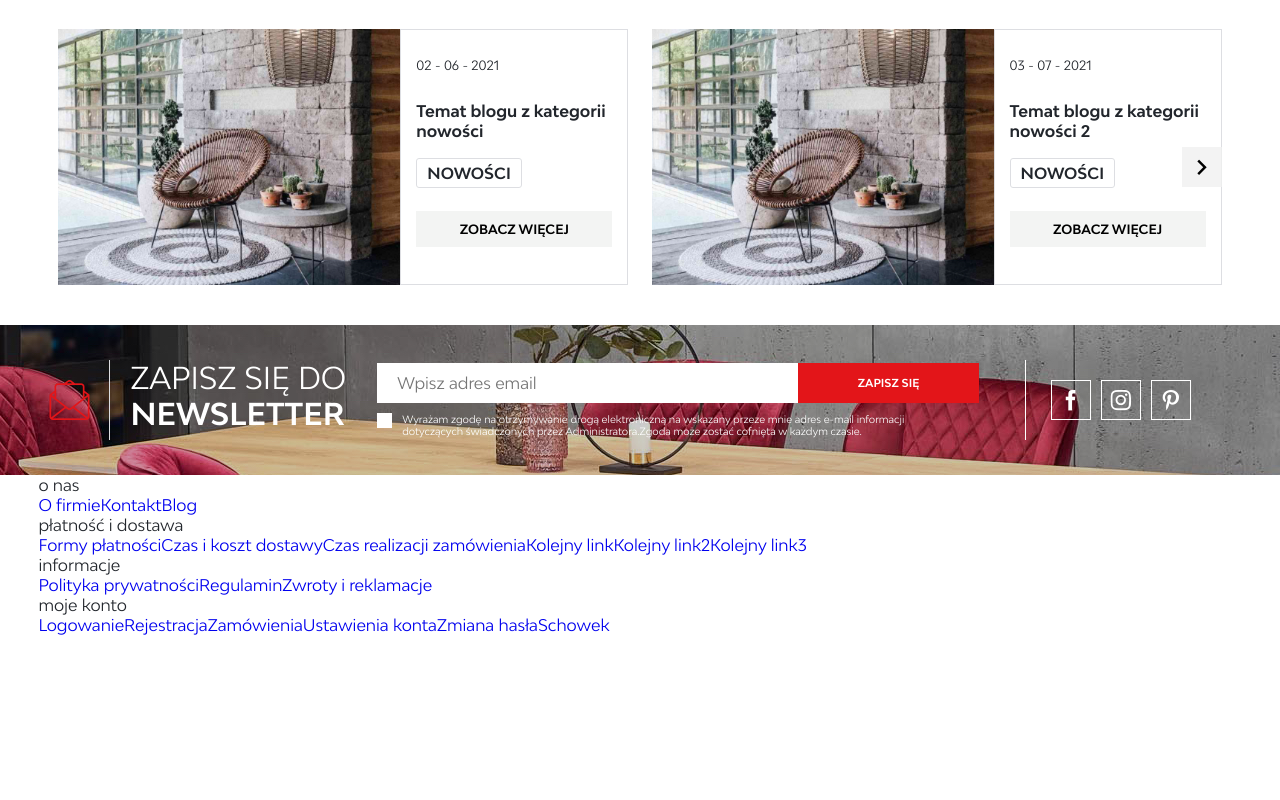
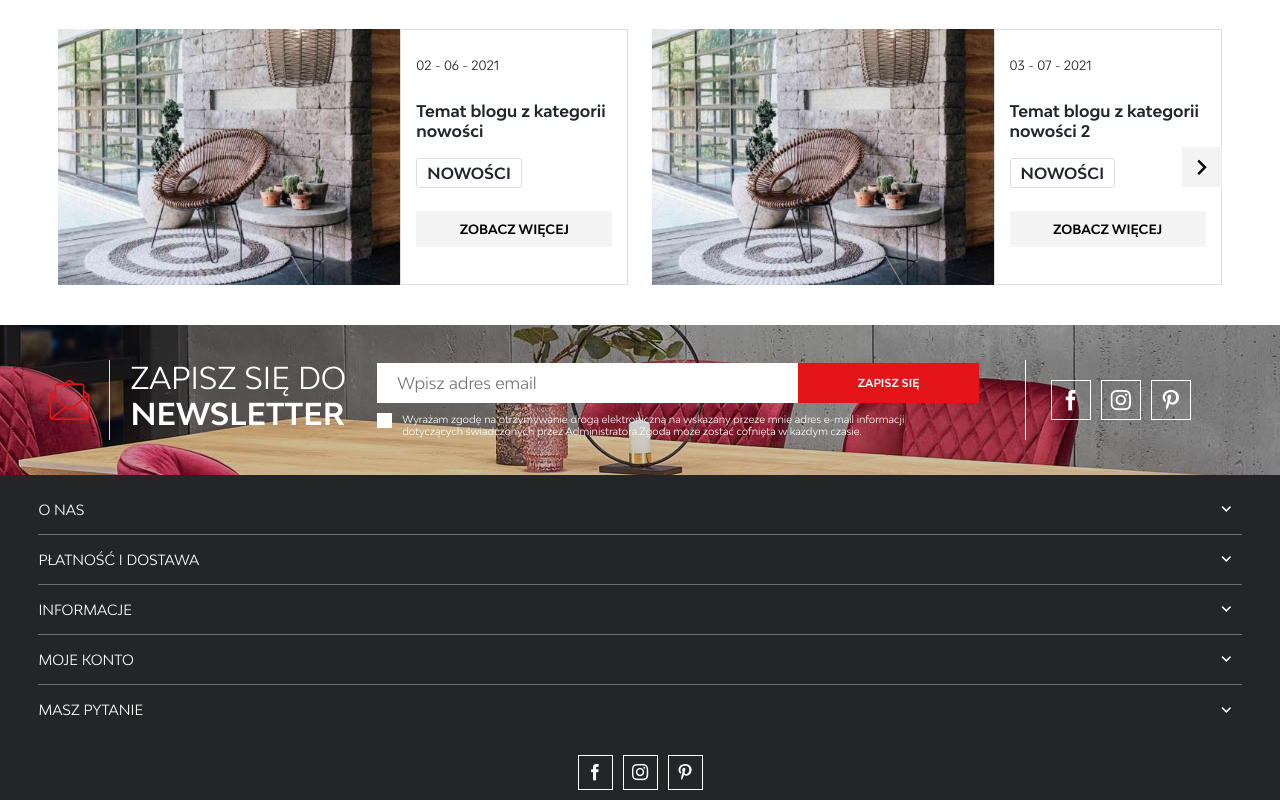
Before and after one commit to Cyklotymia/Halmar, a React app: page / in a window 1280 px wide. Shown: the part 2934-3734 px from the top of the page. Before the commit the page ends 3569 px from the top, so only its background shows below. Built offline with nearby package versions, Linux system fonts and the light colour scheme.

Commit message:
footer template and some styles

```diff
--- /dev/null
+++ b/src/assets/scss/_footer.scss
@@ -0,0 +1,78 @@
+.footer__content{
+
+    .footer__menu{
+        .footer__menu-content{
+            .footer__menu-element{
+                // .footer__menu-element--header{
+                //     .footer__menu-element--icon{}
+                // }
+              .footer__menu-element--links{
+                  display: none;
+                  .footer__menu-element--link{}
+              }
+              .footer__menu-element--links.active{
+                  display: block;
+              }
+            }
+
+        }
+    }
+    .footer__contact{
+        // .footer__menu-element--header{}
+        .footer__contact-content{
+            display: none;
+            .footer__contact-icon--container{
+                .footer__contact-icon{}
+            }
+            .footer__contact-info{
+
+                .footer__contact-info--number{}
+                .footer__contact-info--text{}
+                .footer__conatct-info--button{}
+            }
+        }
+        .footer__contact-content.active{
+            display: block;
+        }
+    }
+    .footer__icons--container{
+        margin-top: 20px;
+        @include flexParent(row,nowrap,center,center);
+        .footer__icon--conatainer{
+            @include flexParent(row,nowrap,center,center);
+            border: 1px solid white;
+            height: 35px;
+            width: 35px;
+            margin: 0 5px;
+            transition: .3s;
+            .footer__icon{
+
+                color: white;
+            }
+        }
+        .footer__icon--conatainer:hover{
+            background-color: $red-color;
+            border: 1px solid transparent;
+        }
+    }
+}
+
+
+.footer__menu-element--header{
+    width: 100%;
+    cursor: pointer;
+    font-size: 14px;
+    border-bottom: 1px #6e6f71 solid;
+    height: 50px;
+    @include flexParent(row,nowrap,space-between,center);
+    text-transform: uppercase;
+    .footer__menu-element--icon{
+        margin-right:10px;
+    font-size: 10px;
+
+    }
+}
+
+.footer__menu-element--header--last{
+    border: none;
+}
--- a/src/assets/scss/_sections.scss
+++ b/src/assets/scss/_sections.scss
@@ -77,3 +77,9 @@ padding-top: 20px;
     }
 
 }
+
+.footer{
+  background-color: #242526;
+  padding: 10px 0;
+  color: white;
+}
--- a/src/assets/scss/main.scss
+++ b/src/assets/scss/main.scss
@@ -21,3 +21,4 @@
 @import 'stats.scss';
 @import 'blogs.scss';
 @import 'newsletter.scss';
+@import 'footer.scss';
--- a/src/tools/Footer.jsx
+++ b/src/tools/Footer.jsx
@@ -1,17 +1,56 @@
-import React from 'react'
-import FooterMenuElements from './FooterMenuElements';
-
+import React from "react";
+import FooterMenuElements from "./FooterMenuElements";
+import imgSrc from "../assets/images/indeks.png";
+import { Link } from "react-router-dom";
 
 function Footer() {
   return (
     <div className="wrapper">
       <div className="footer__content">
         <div className="footer__menu">
-                <FooterMenuElements/>
-
+          <FooterMenuElements />
         </div>
         <div className="footer__contact">
-
+          <div className="footer__menu-element--header footer__menu-element--header--last">masz pytanie <i className="halmar-icon_30 footer__menu-element--icon"></i></div>
+          <div className="footer__contact-content">
+            <div className="footer__contact-icon--container">
+              <img src={imgSrc} alt="" className="footer__contact-icon" />
+            </div>
+            <div className="footer__contact-info">
+              <span className="footer__contact-info--number">
+                +48 <b>15 843 28 10</b>
+              </span>
+              <span className="footer__contact-info--text">
+                Pn. - Pt. 9:00-17:00, sob. - niedz. Nieczynne
+              </span>
+              <span className="footer__contact-info--text">
+                hurtownia@halmar.pl
+              </span>
+              <span className="footer__contact-info--text">
+                Centralnego Okręgu Przemysłowego 2
+              </span>
+              <span className="footer__contact-info--text">
+                37-450 Stalowa Wola
+              </span>
+              <Link
+                to="/formularz-kontaktowy"
+                className="footer__conatct-info--button halmar__button"
+              >
+                formularz kontaktowy
+              </Link>
+            </div>
+          </div>
+        </div>
+        <div className="footer__icons--container">
+            <Link to="idk" className="footer__icon--conatainer">
+                <i className="footer__icon halmar-icon_24"></i>
+            </Link>
+            <Link to="idk" className="footer__icon--conatainer">
+                <i className="footer__icon halmar-icon_25"></i>
+            </Link>
+            <Link to=" idk" className="footer__icon--conatainer">
+                <i className="footer__icon halmar-icon_26"></i>
+            </Link>
         </div>
       </div>
     </div>
--- a/src/tools/FooterMenuElements.jsx
+++ b/src/tools/FooterMenuElements.jsx
@@ -20,6 +20,7 @@ function FooterMenuElements() {
       <div className="footer__menu-element">
         <div className="footer__menu-element--header">
           {footerElement.header}
+          <i className="halmar-icon_30 footer__menu-element--icon"></i>
         </div>
         <div className="footer__menu-element--links">{footerLinks}</div>
       </div>
```
Also changed, not shown: src/assets/images/indeks.png (added). Lines whose indentation alone changed are shown as unchanged.
